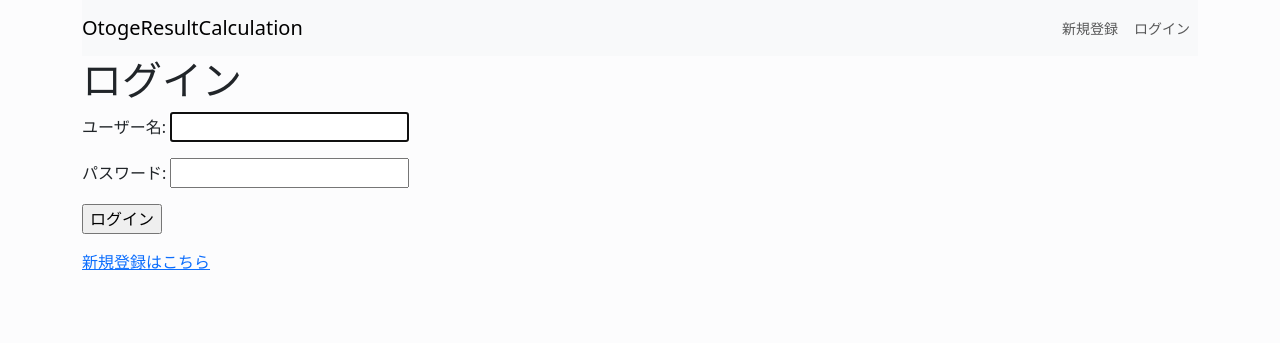
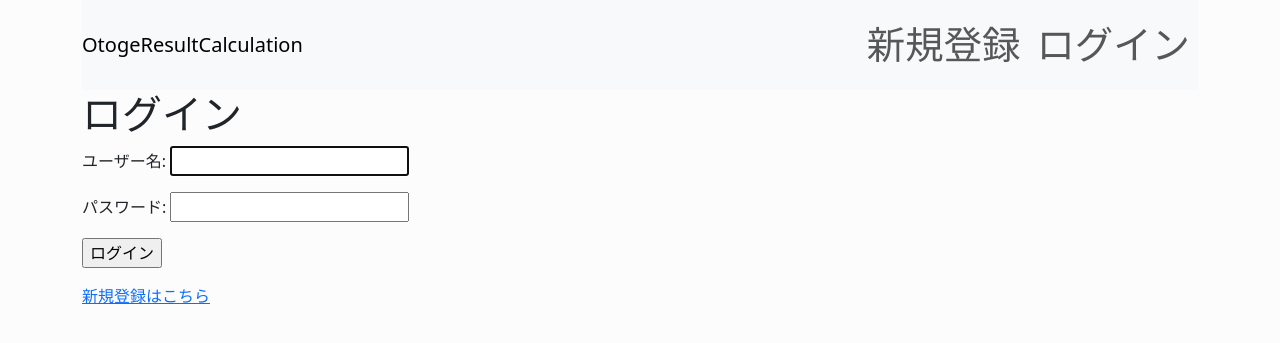
Before and after one commit to yomi8802/ORC, a Django app: page / in a window 1280 px wide. Shown: the top 343 px of the page. Run offline with Django 3.2, Linux system fonts and the light colour scheme.

Commit message:
フォントサイズ変更

```diff
--- a/templates/base.html
+++ b/templates/base.html
@@ -67,11 +67,11 @@
         </div>
         {% else %}
         <nav class="navbar navbar-expand navbar-light bg-light">
-            <a class="navbar-brand" href="{% url 'orc:index' %}">OtogeResultCalculation</a>
+            <a class="navbar-brand small" href="{% url 'orc:index' %}">OtogeResultCalculation</a>
             <div class="collapse navbar-collapse" id="navbarSupportedContent">
                 <div class="navbar-nav d-flex ms-auto">
-                    <a class="nav-link" href="{% url 'accounts:signup' %}"><small>新規登録</small></a>
-                    <a class="nav-link" href="{% url 'accounts:login' %}"><small>ログイン</small></a>
+                    <a class="nav-link" href="{% url 'accounts:signup' %}" style="font-size:3vw">新規登録</a>
+                    <a class="nav-link" href="{% url 'accounts:login' %}" style="font-size:3vw">ログイン</a>
                 </div>
             </div>
         </nav>
```
